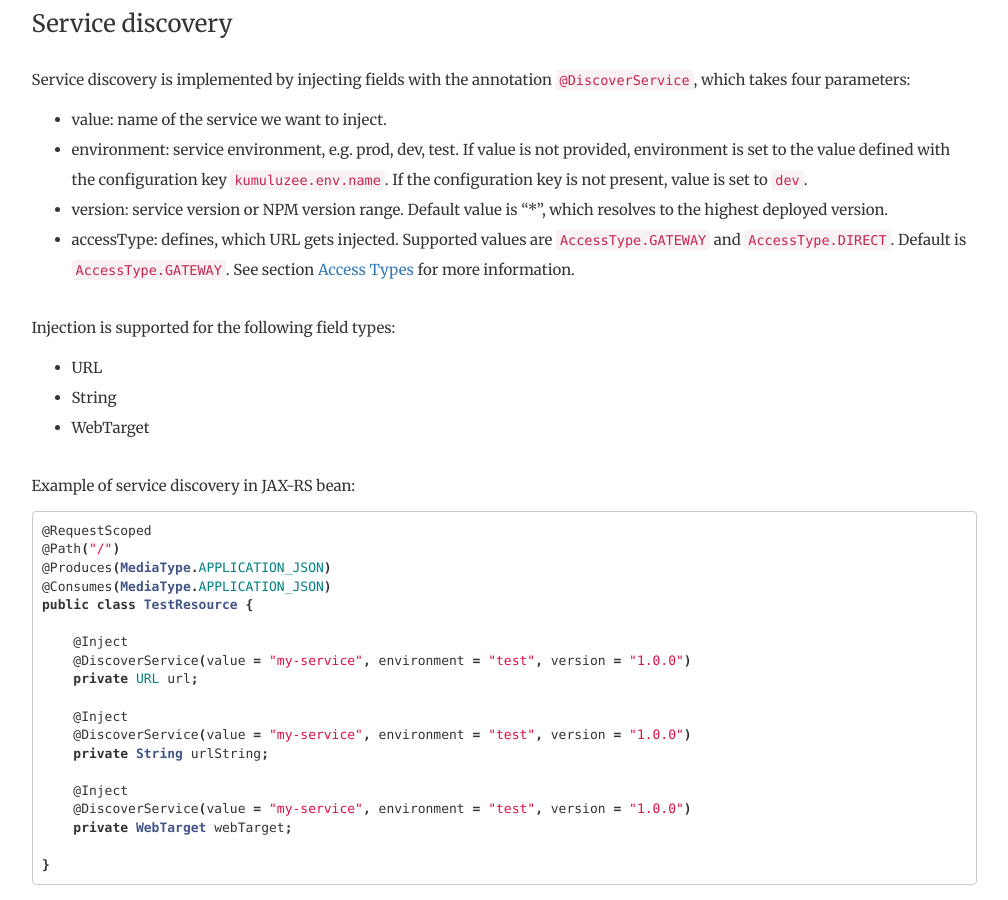
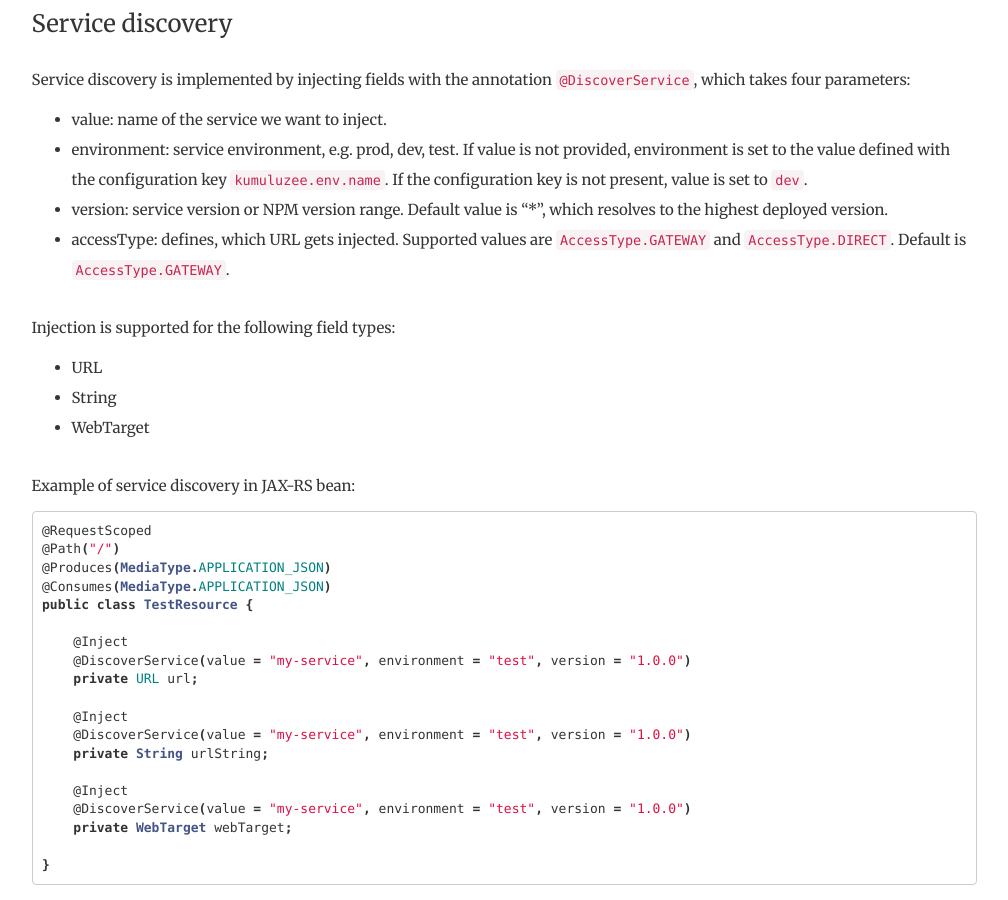
Before and after one commit to kumuluz/blog.sunesis.si, a Jekyll site: the page built from _posts/2017-09-15-kumuluzee-discovery-usage.markdown, in a window 1280 px wide and 900 px high, scrolled down 3117 px. Shown: the whole window, without its empty margins (136-1144 px from the left). Built offline with Jekyll 4.4.1, drawn with Linux system fonts in a browser that asks for light colours.

Commit message:
Removed broken link

```diff
--- a/_posts/2017-09-15-kumuluzee-discovery-usage.markdown
+++ b/_posts/2017-09-15-kumuluzee-discovery-usage.markdown
@@ -131,7 +131,7 @@ defined with the configuration key `kumuluzee.env.name`. If the configuration ke
 - version: service version or NPM version range. Default value is "*", which resolves to the highest deployed
 version.
 - accessType: defines, which URL gets injected. Supported values are `AccessType.GATEWAY` and `AccessType.DIRECT`.
-Default is `AccessType.GATEWAY`. See section [Access Types](#access-types) for more information.
+Default is `AccessType.GATEWAY`.
 
 Injection is supported for the following field types:
 
```
